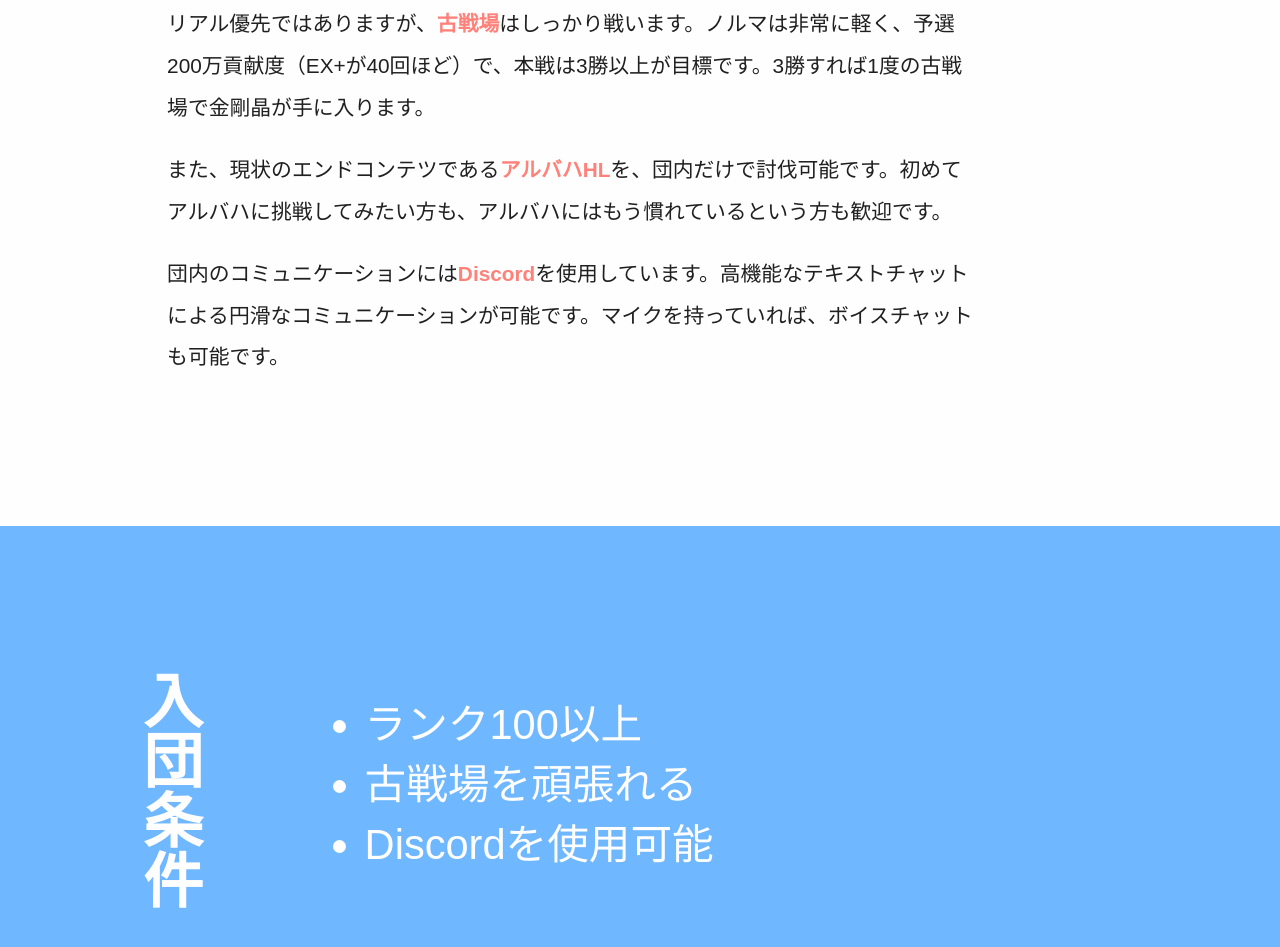
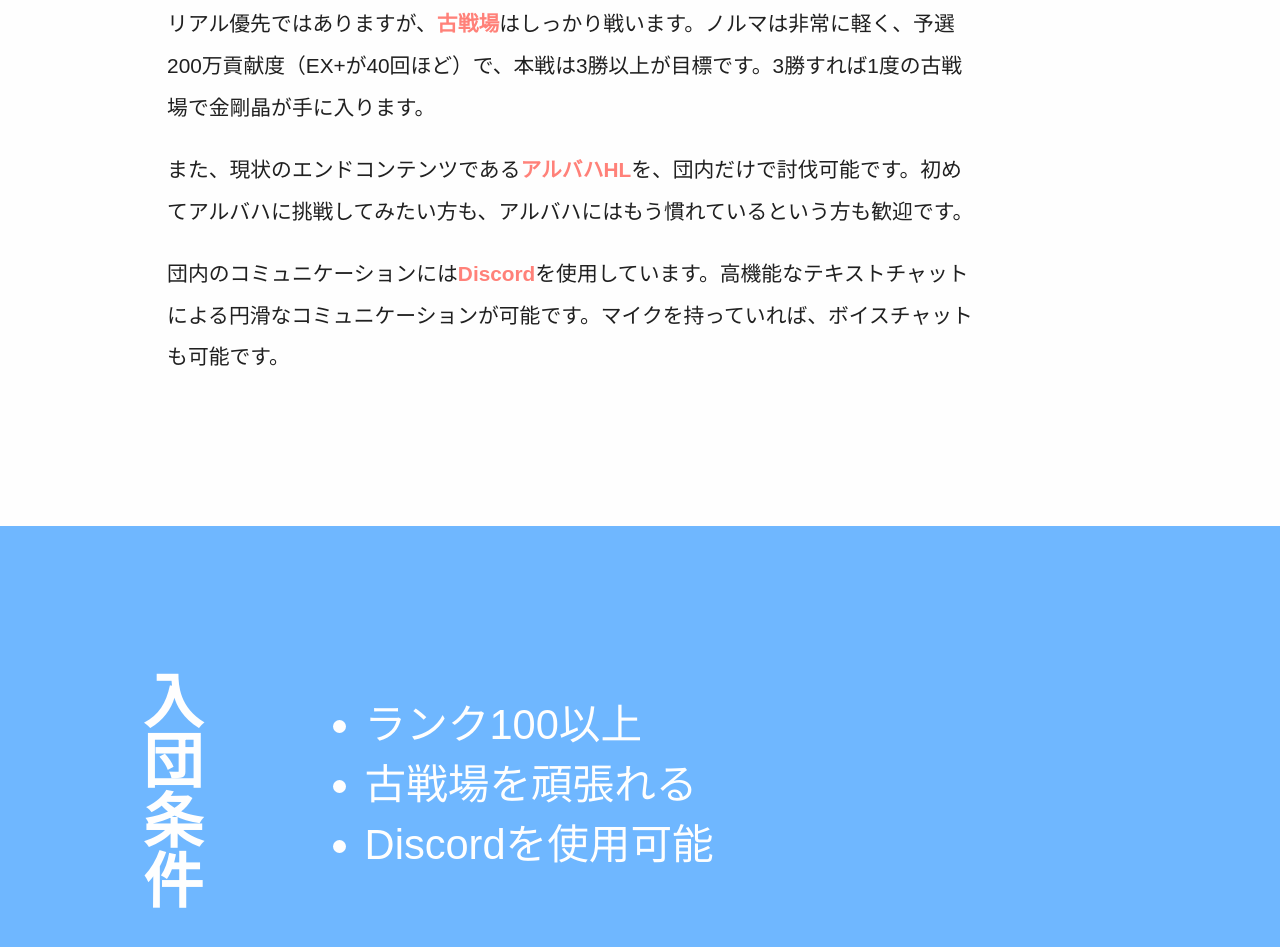
Before and after one commit to ncaq/cielspada, a website: page src/index.html in a window 1280 px wide. Shown: the part 1865-2812 px from the top of the page. Drawn offline with Linux system fonts and the light colour scheme.

Commit message:
fixed: typo: エンドコンテツ -> エンドコンテンツ

```diff
--- a/src/index.html
+++ b/src/index.html
@@ -78,7 +78,7 @@
 
         <p><strong>Ciel†Sp@da</strong>は社会人を中心に構成された騎空団です。リアル優先の団であるため、落ち着いた空の旅を楽しむことができます。</p>
         <p>リアル優先ではありますが、<strong>古戦場</strong>はしっかり戦います。ノルマは非常に軽く、予選200万貢献度（EX+が40回ほど）で、本戦は3勝以上が目標です。3勝すれば1度の古戦場で金剛晶が手に入ります。</p>
-        <p>また、現状のエンドコンテツである<strong>アルバハHL</strong>を、団内だけで討伐可能です。初めてアルバハに挑戦してみたい方も、アルバハにはもう慣れているという方も歓迎です。</p>
+        <p>また、現状のエンドコンテンツである<strong>アルバハHL</strong>を、団内だけで討伐可能です。初めてアルバハに挑戦してみたい方も、アルバハにはもう慣れているという方も歓迎です。</p>
         <p>団内のコミュニケーションには<strong>Discord</strong>を使用しています。高機能なテキストチャットによる円滑なコミュニケーションが可能です。マイクを持っていれば、ボイスチャットも可能です。</p>
       </div>
 
```
